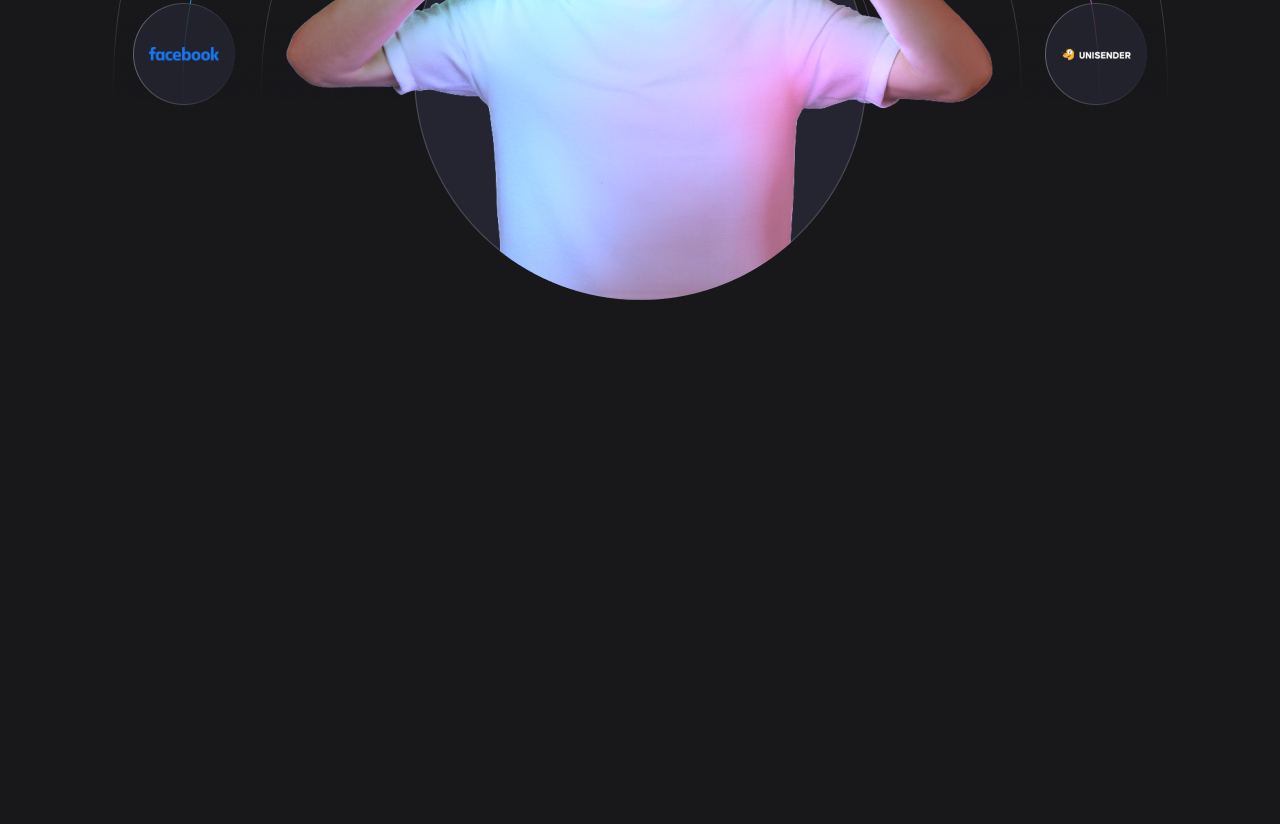
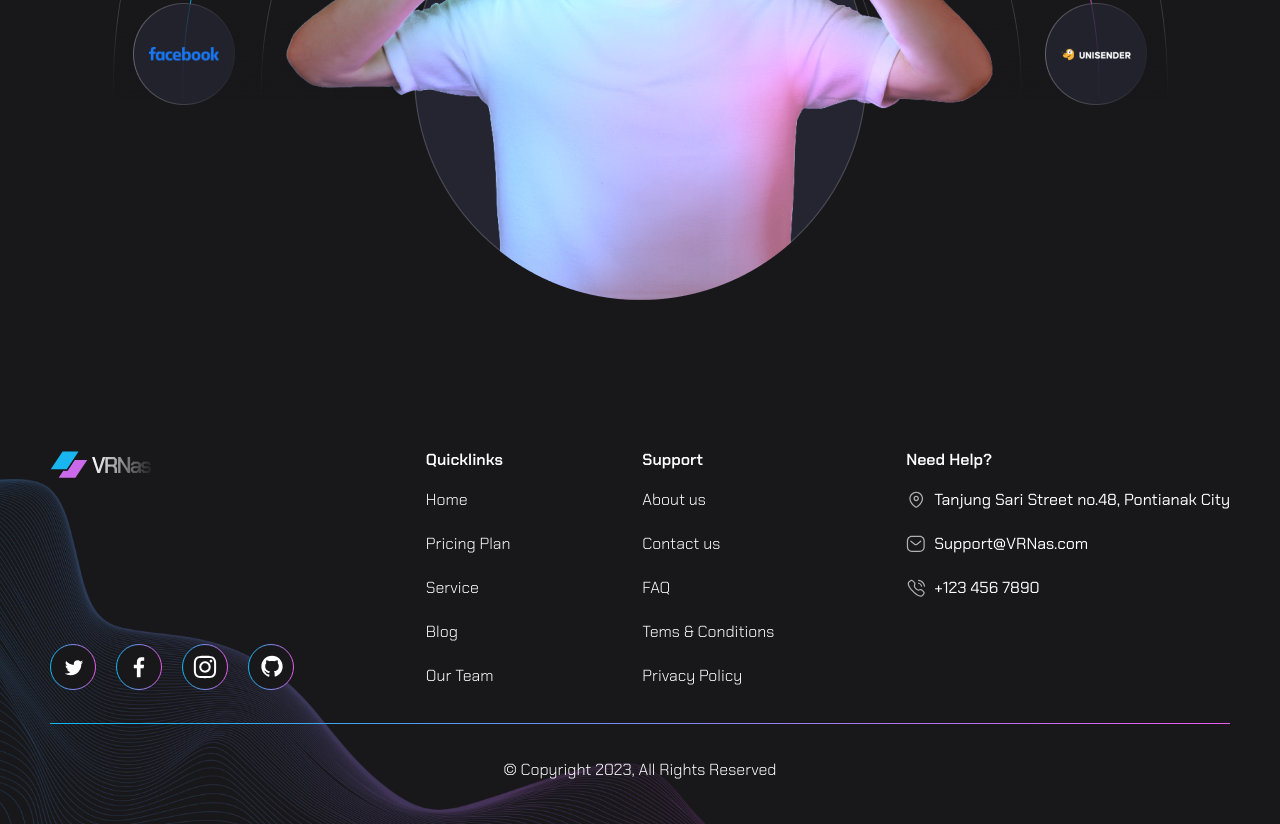
Before and after one commit to Enzhy58/VRNas, a plain HTML site: page app/index.html in a window 1280 px wide. Shown: the part 6408-7232 px from the top of the page. Before the commit the page ends 6858 px from the top, so only its background shows below. Drawn offline with nearby package versions, Linux system fonts and the light colour scheme; files that its build step writes are made by us from their sources.

Commit message:
added footer

```diff
--- a/app/index.html
+++ b/app/index.html
@@ -363,6 +363,93 @@
 
   </main>
 
+  <footer class="footer">
+    <div class="container">
+      <ul class="footer__top">
+        <li class="footer__box">
+          <a class="logo" href="#">
+            <img class="logo__img" src="images/logo.png" width="101" height="30" alt="logo">
+          </a>
+          <ul class="social">
+            <li class="social__item">
+              <img class="social__img" src="images/social/twitter.svg" width="46" height="46" alt="">
+            </li>
+            <li class="social__item">
+              <img class="social__img" src="images/social/facebook.svg" width="46" height="46" alt="">
+            </li>
+            <li class="social__item">
+              <img class="social__img" src="images/social/instagram.svg" width="46" height="46" alt="">
+            </li>
+            <li class="social__item">
+              <img class="social__img" src="images/social/github.svg" width="46" height="46" alt="">
+            </li>
+          </ul>
+        </li>
+        <li class="footer__box">
+          <h2 class="footer__title">Quicklinks</h2>
+          <ul class="footer__list">
+            <li class="footer__item">
+              <a class="footer__link" href="#">Home</a>
+            </li>
+            <li class="footer__item">
+              <a class="footer__link" href="#">Pricing Plan</a>
+            </li>
+            <li class="footer__item">
+              <a class="footer__link" href="#">Service</a>
+            </li>
+            <li class="footer__item">
+              <a class="footer__link" href="#">Blog</a>
+            </li>
+            <li class="footer__item">
+              <a class="footer__link" href="#">Our Team</a>
+            </li>
+          </ul>
+        </li>
+        <li class="footer__box">
+          <h2 class="footer__title">Support</h2>
+          <ul class="footer__list">
+            <li class="footer__item">
+              <a class="footer__link" href="#">About us</a>
+            </li>
+            <li class="footer__item">
+              <a class="footer__link" href="#">Contact us</a>
+            </li>
+            <li class="footer__item">
+              <a class="footer__link" href="#">FAQ</a>
+            </li>
+            <li class="footer__item">
+              <a class="footer__link" href="#">Tems & Conditions</a>
+            </li>
+            <li class="footer__item">
+              <a class="footer__link" href="#">Privacy Policy</a>
+            </li>
+          </ul>
+        </li>
+        <li class="footer__box">
+          <h2 class="footer__title">Need Help?</h2>
+          <address class="contacts">
+            <ul class="contacts__list">
+              <li class="contacts__item contacts__item--location">
+                <a class="contacts__link" href="#">Tanjung Sari Street no.48, Pontianak City</a>
+              </li>
+              <li class="contacts__item contacts__item--message">
+                <a class="contacts__link" href="mailto:Support@VRNas.com">Support@VRNas.com</a>
+              </li>
+              <li class="contacts__item contacts__item--phone">
+                <a class="contacts__link" href="tel:+123 456 7890">+123 456 7890</a>
+              </li>
+            </ul>
+          </address>
+        </li>
+      </ul>
+      <div class="footer__bottom">
+        <p>
+          © Copyright 2023, All Rights Reserved
+        </p>
+      </div>
+    </div>
+  </footer>
+
 
   <script src="js/main.min.js"></script>
 </body>
--- a/app/scss/style.scss
+++ b/app/scss/style.scss
@@ -762,3 +762,117 @@
     }
 
 }
+
+
+.footer {
+    position: relative;
+
+    &::before {
+        content: '';
+        position: absolute;
+        width: 736px;
+        height: 354px;
+        left: -10px;
+        bottom: 0;
+        background-image: url("../images/decor/footer-bg.png");
+        @include background-feature ();
+        z-index: -1;
+    }
+
+    &__top {
+        display: flex;
+        justify-content: space-between;
+        padding-bottom: 33px;
+        border-bottom-width: 1px;
+        border-bottom-style: solid;
+        border-image: linear-gradient(90deg, $liner-blue, $liner-pink);
+        border-image-slice: 1;
+    }
+
+    &__box {
+
+        &:first-child {
+            display: flex;
+            flex-direction: column;
+        }
+
+    }
+
+    &__title {
+        font-size: 16px;
+        font-weight: 600;
+        line-height: 20px;
+        margin-bottom: 16px;
+    }
+
+    &__list {
+        font-weight: 300;
+    }
+
+    &__item {
+
+        &:not(:last-child) {
+            margin-bottom: 16px;
+        }
+
+    }
+
+    &__bottom {
+        font-weight: 300;
+        padding: 32px 0 40px 0;
+        text-align: center;
+    }
+
+}
+
+
+.social {
+    display: flex;
+    margin-top: auto;
+
+    &__item {
+
+        &:not(:last-child) {
+            margin-right: 20px;
+        }
+
+    }
+
+}
+
+.contacts {
+
+    &__item {
+        padding-left: 28px;
+        position: relative;
+
+        &::before {
+            content: '';
+            position: absolute;
+            width: 20px;
+            height: 20px;
+            left: 0;
+            top: 50%;
+            transform: translateY(-50%);
+            @include background-feature ();
+        }
+
+        &--location::before {
+            background-image: url("../images/icons/contacts/location.svg");
+        }
+
+        &--message::before {
+            background-image: url("../images/icons/contacts/message.svg");
+        }
+
+        &--phone::before {
+            background-image: url("../images/icons/contacts/phone.svg");
+        }
+
+        &:not(:last-child) {
+            margin-bottom: 16px;
+        }
+
+    }
+
+}
```
Also changed, not shown: app/images/decor/footer-bg.png (added), app/images/icons/contacts/location.svg (added), app/images/icons/contacts/message.svg (added), app/images/icons/contacts/phone.svg (added), app/images/social/facebook.svg (added), app/images/social/github.svg (added), app/images/social/instagram.svg (added), app/images/social/twitter.svg (added).
